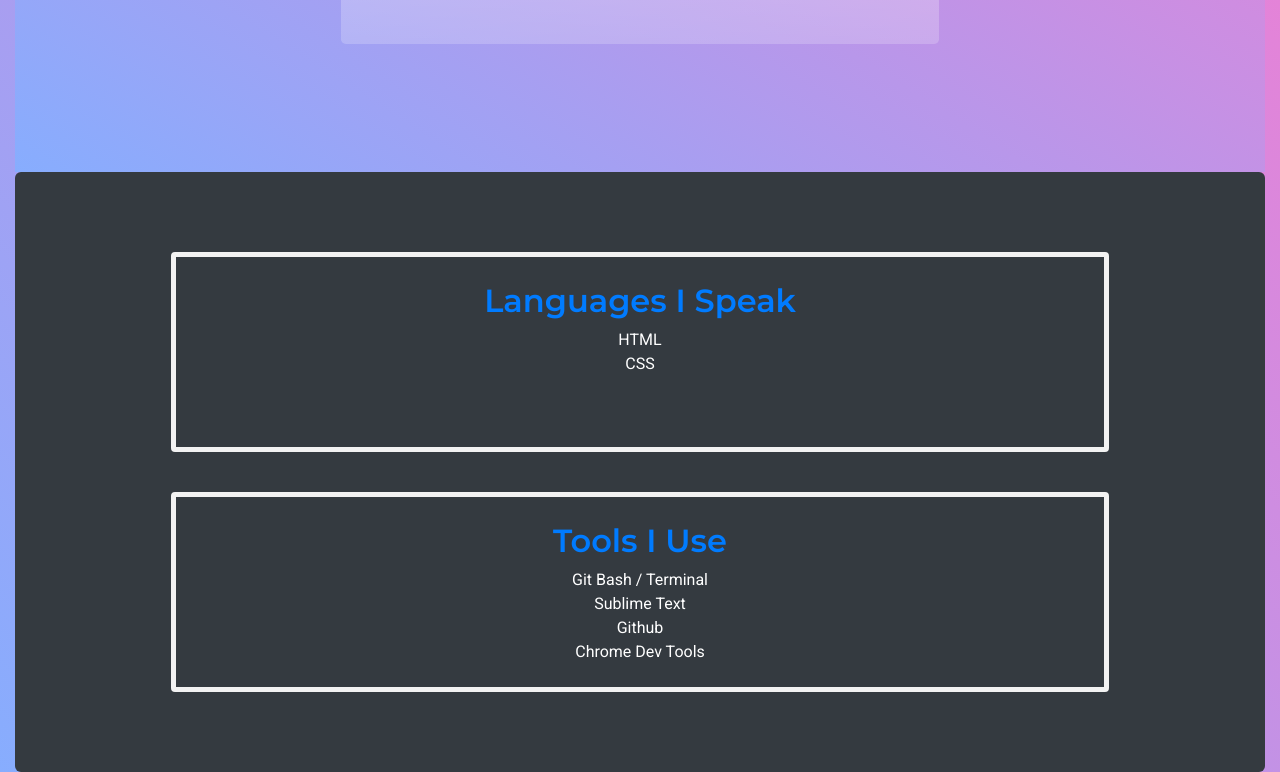
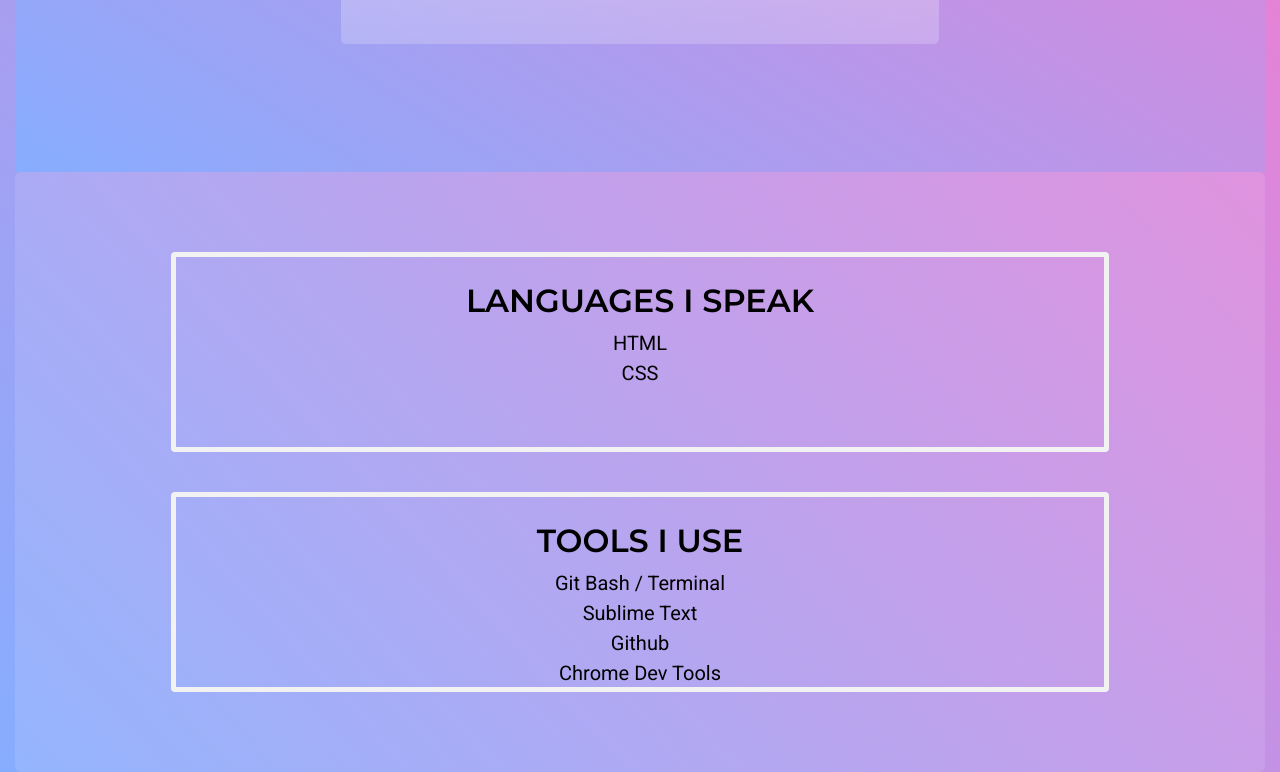
Before and after one commit to Lorzzzz/fcbportfolioo, a plain HTML site: page index.html in a window 1280 px wide. Shown: the part 628-1400 px from the top of the page. Drawn offline with nearby package versions, Linux system fonts and the light colour scheme.

Commit message:
Add files via upload

```diff
--- a/index.css
+++ b/index.css
@@ -49,16 +49,19 @@
 	flex-direction: column;
 	justify-content: center;
 	border-radius: 6px;
+	background: white;
+	background: linear-gradient(to right top, rgba(255,255,255,0.1), rgba(255,255,255, 0.1));
 }
 
 .tools {
-	color: white;
+	color: black;
 	padding: 25px;
 	height: 200px;
 	border: 5px solid #f2f2f2;
 	margin: 20px;
 	width: 75%;
 	border-radius: 4px;
+	border-color: linear-gradient(to right top, rgba(255,255,255,0.1), rgba(255,255,255, 0.1));
 }
 
 ul {
@@ -67,7 +70,13 @@
 }
 
 h2 {
-	color: #007bff;
+	color: black;
+	font-weight: bolder;
+}
+
+li {
+	font-size: 20px;
+	color: black;
 }
 
 html {
--- a/index.html
+++ b/index.html
@@ -54,9 +54,9 @@
 		</main>
 
 		<!--Gallery section -->
-		<section class="text-center bg-dark" id="gallery">
+		<section class="text-center" id="gallery">
 			<div class="tools">
-				<h2>Languages I Speak</h2>
+				<h2>LANGUAGES I SPEAK</h2>
 				<!-- Unordered List -->
 				<ul>
 					<!-- List items: -->
@@ -66,7 +66,7 @@
 			</div>
 
 			<div class="tools">
-				<h2>Tools I Use</h2>
+				<h2>TOOLS I USE</h2>
 				<ul>
 					<li>Git Bash / Terminal</li>
 					<li>Sublime Text</li>
```
